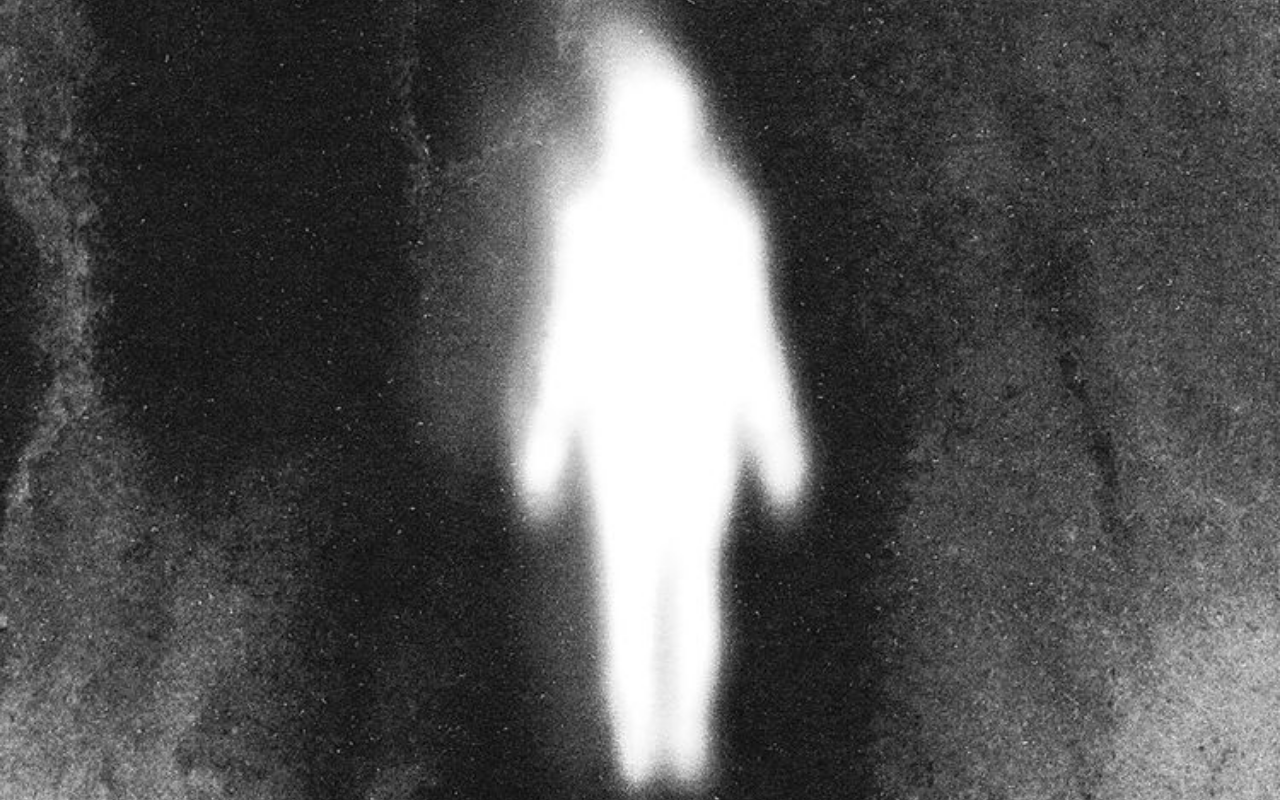
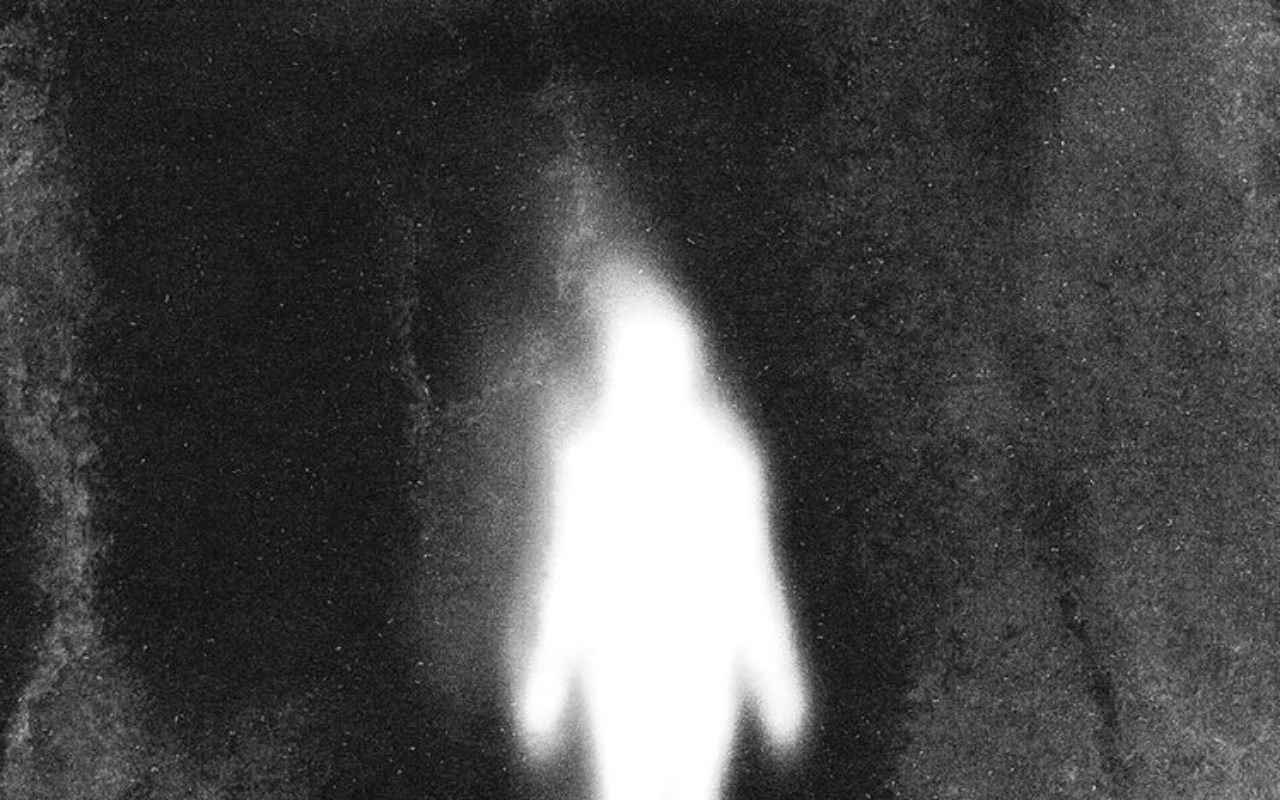
Before and after one commit to s3anosei/troisvingt.com, a plain HTML site: page index.html in a window 1280 px wide. Drawn offline with Linux system fonts and the light colour scheme.

Commit message:
Update index.html

```diff
--- a/index.html
+++ b/index.html
@@ -23,33 +23,31 @@
 
     <!-- Style for Full-Screen Image and Responsiveness -->
     <style>
-        /* Remove default margin/padding */
+        /* Remove default margin/padding and allow scrolling */
         body, html {
             margin: 0;
             padding: 0;
             height: 100%;
+            overflow-y: auto; /* Enable vertical scrolling */
         }
 
-        /* Center image in the middle of the page and make it cover the screen */
-        .fullscreen-image {
+        /* Style for the image */
+        .scrollable-image {
             width: 100%;
-            height: 100%;
-            object-fit: cover; /* This ensures the image covers the entire screen without distortion */
-            position: absolute;
-            top: 0;
-            left: 0;
+            height: auto; /* Allow the height to scale proportionally */
+            display: block; /* Ensure the image is a block element */
         }
 
         /* Ensure the image stays centered on smaller screens */
         @media (max-width: 768px) {
-            .fullscreen-image {
+            .scrollable-image {
                 object-position: center; /* Keeps the image centered */
             }
         }
     </style>
 </head>
 <body>
-    <!-- Full-Screen Image -->
-    <img src="trois-vingt-home.jpg" alt="Trois Vingt Home" class="fullscreen-image">
+    <!-- Scrollable Image -->
+    <img src="trois-vingt-home.jpg" alt="Trois Vingt Home" class="scrollable-image">
 </body>
 </html>
```
